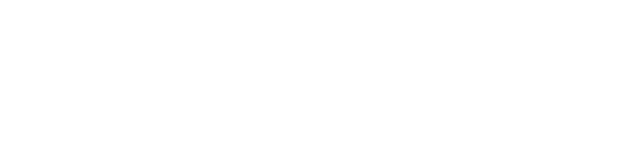
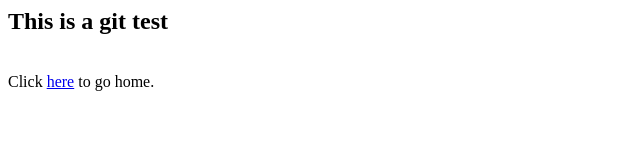
Before and after one commit to JamesPraveen/HelloGit, a plain HTML site: page index.html in a window 1280 px wide. Shown: the whole page, without its empty margins (0-640 px from the left). Drawn offline with Linux system fonts and the light colour scheme.

Commit message:
home page link added in index file (#2)

```diff
--- a/index.html
+++ b/index.html
@@ -1,6 +1,14 @@
+<html>
+
 <head>
     <title>git Sample</title>
 </head>
+
 <body>
+    <div>
+        <h2>This is a git test</h2>
+        <br/>Click <a href="home.html">here</a> to go home.
+    </div>
+</body>
 
-</body>
+</html>
```
